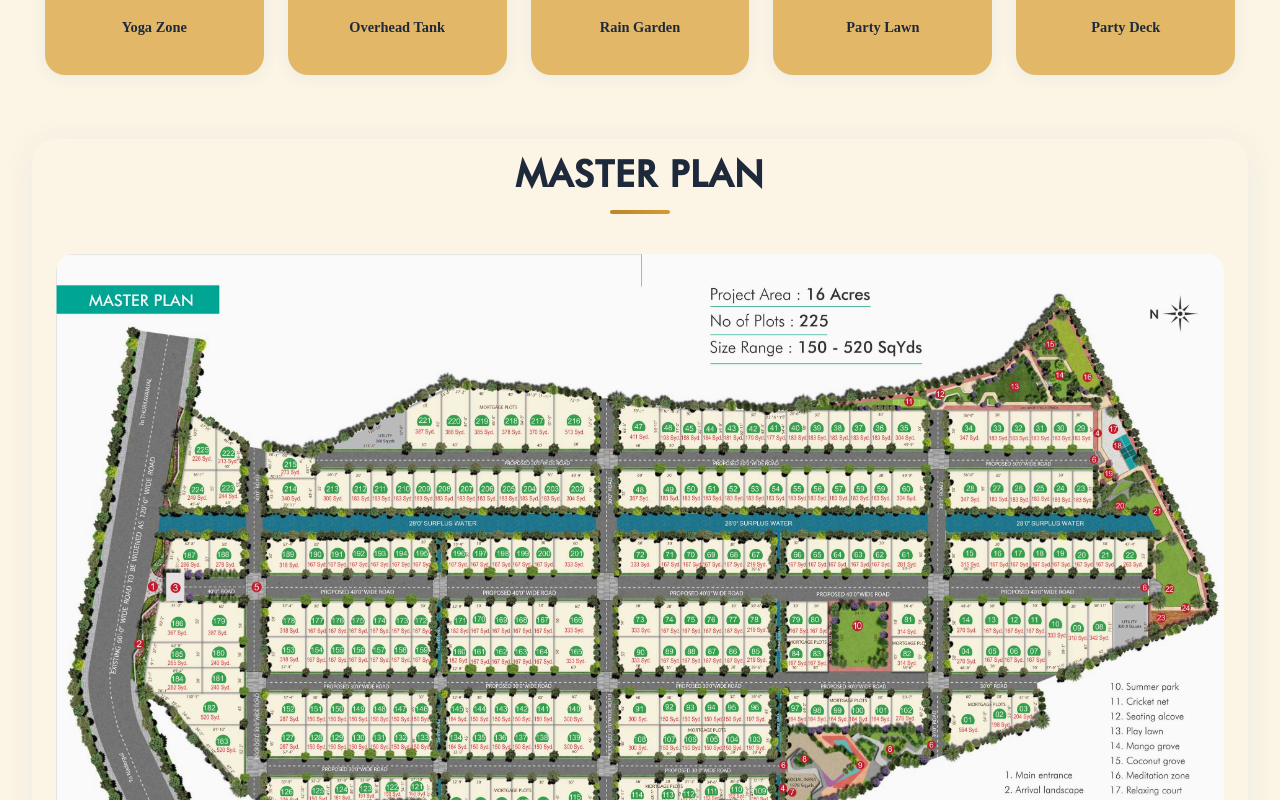
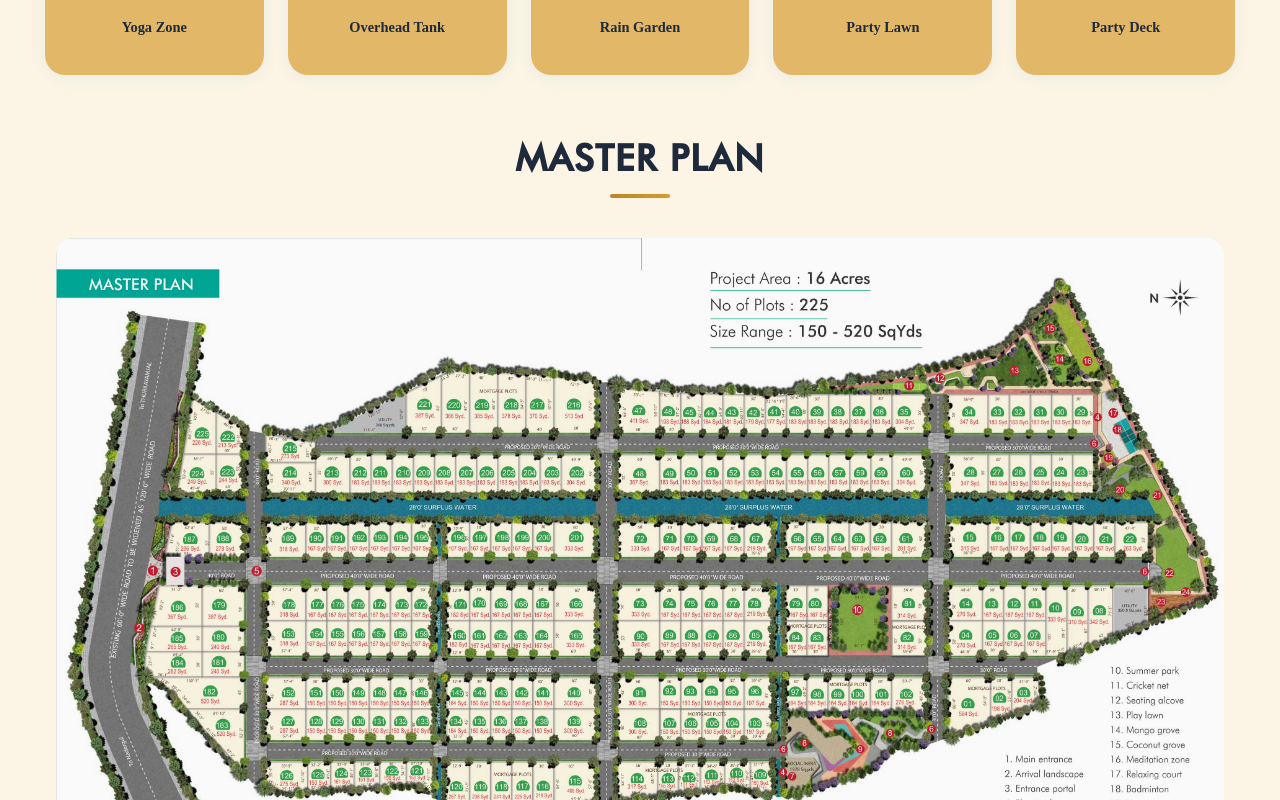
Before and after one commit to singhPardeep786/sr-eco-project, a Next.js app: page / in a window 1280 px wide. Shown: the part 2880-3680 px from the top of the page. Built offline with nearby package versions, Linux system fonts and the light colour scheme; some icons are missing; a web font is replaced by a local one.

Commit message:
mandatory-changes

```diff
--- a/src/app/globals.css
+++ b/src/app/globals.css
@@ -653,12 +653,10 @@ body {
   to { transform: scale(1); opacity: 1; }
 }
 .masterplan-section {
-  /* background: linear-gradient(120deg, #f8fafc 0%, #e6f0fa 100%); */
   width: 100%;
   border-radius: 24px;
-  box-shadow: 0 4px 32px rgba(30,144,255,0.07);
-  padding: 0.5rem 1.5rem 2.5rem 1.5rem;
-  margin: 2.5rem auto 0 auto;
+  padding: 0rem 1.5rem 2.5rem 1.5rem;
+  margin: 2rem auto 0 auto;
   position: relative;
 }
 .masterplan-title {
@@ -703,7 +701,7 @@ body {
 /*=============MASTERPLAN===SECTION===END==========*/
 
 
-/*=============CLUBHOUSE===AMENITIES===SECTION===START==========*/
+/*===============AMENITIES===SECTION===START==========*/
 
 .carousel {
   width: 100%;
@@ -750,7 +748,7 @@ body {
   transition: all ease 0.5s;
 }
 
-/*=============CLUBHOUSE===AMENITIES===SECTION===END==========*/
+/*===============AMENITIES===SECTION===END==========*/
 
 
 /*=============LOCATION===AND===PROXIMITIES===SECTION===START==========*/
--- a/src/components/features/Features.tsx
+++ b/src/components/features/Features.tsx
@@ -241,7 +241,7 @@ const Features: React.FC = () => {
     <>
       <div id='features'></div>
       <section className='wrapper my-8'>
-        <h2 className='text-center section_heading mt-[2.5rem]'>features</h2>
+        <h2 className='text-center section_heading mt-10'>features</h2>
         <div className="heading-divider" />
         <div className="flex flex-col gap-10 items-start w-full mt-8">
           {/* Clubhouse Features */}
--- a/src/components/locationAndProximities/Location.tsx
+++ b/src/components/locationAndProximities/Location.tsx
@@ -150,7 +150,7 @@ const Location = () => {
     <>
       <div id='location'></div>
       <section className='wrapper'>
-        <h2 className='section_heading text-center mt-8'>Location</h2>
+        <h2 className='section_heading text-center mt-10'>Location</h2>
         <div className="heading-divider" />
         <div className="w-full md:flex items-center justify-center">
             <div className="w-full md:w-1/2">
--- a/src/components/locationAndProximities/Proximities.tsx
+++ b/src/components/locationAndProximities/Proximities.tsx
@@ -43,7 +43,7 @@ const Proximities = () => {
   return (
     <>
         <div>
-            <h2 className='section_heading text-center mt-8'>proximities</h2>
+            <h2 className='section_heading text-center mt-10'>proximities</h2>
             <div className="heading-divider" />
             <div className="proximities_main">
                 {proximity.map((content, idx)=>
```
